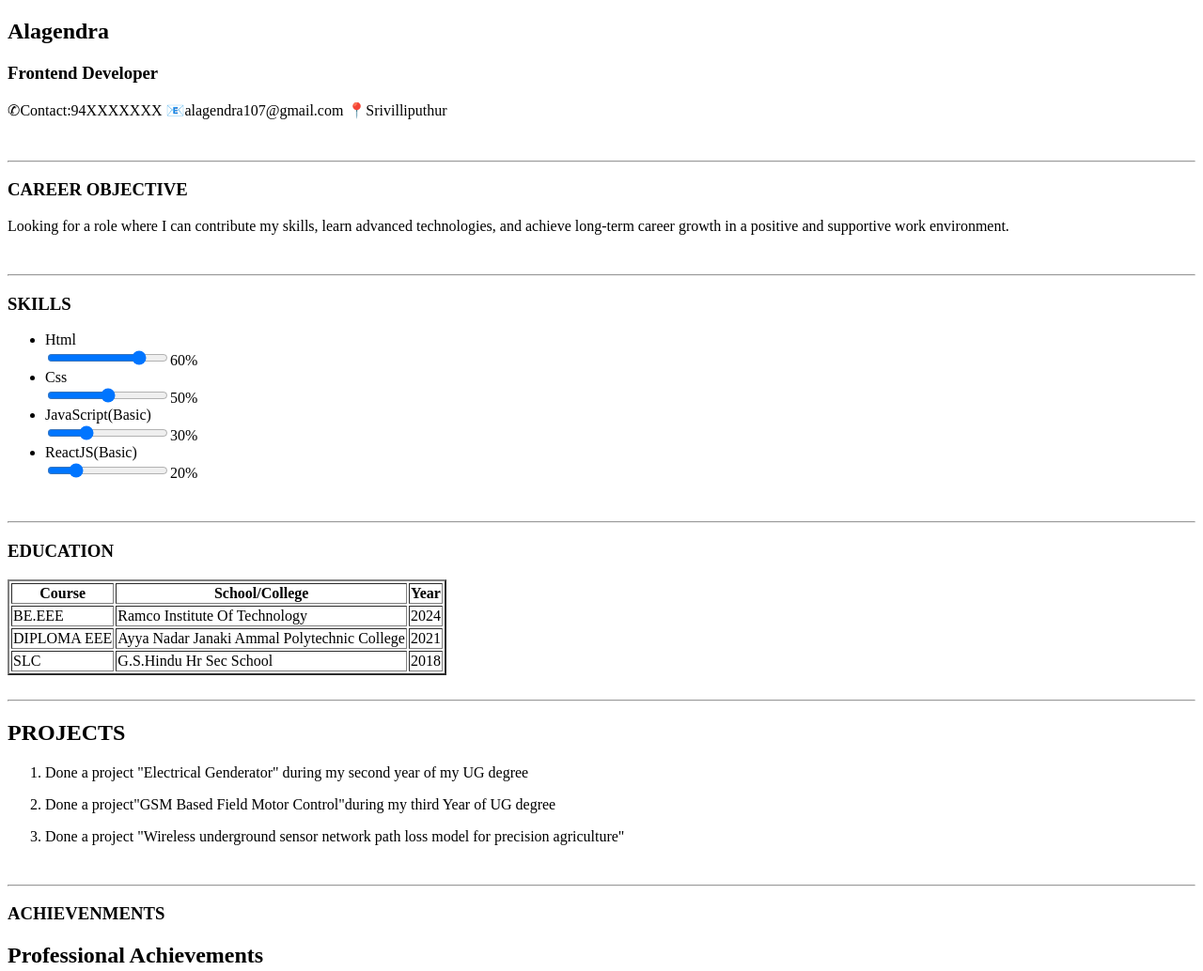
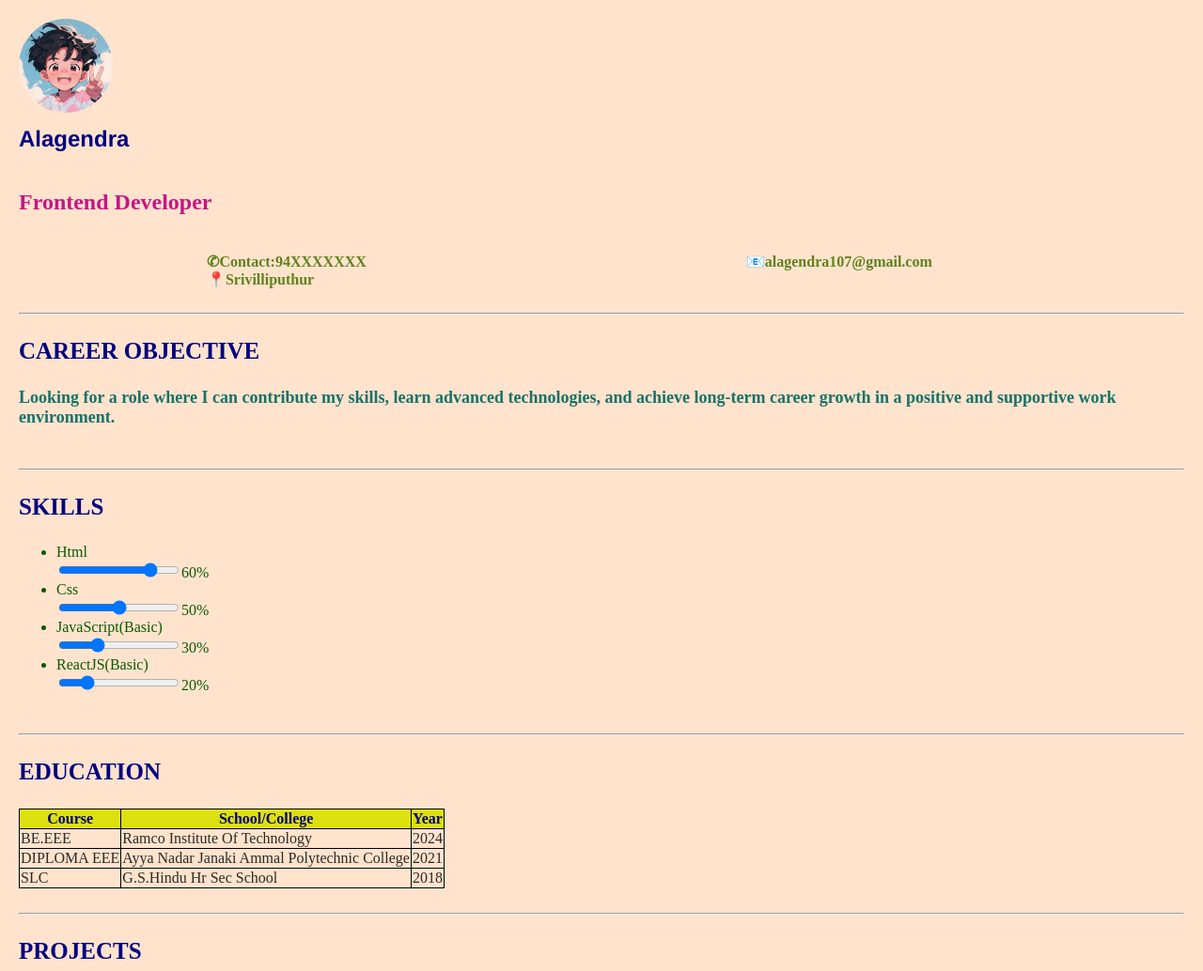
Before and after one commit to Alagendra-107/myFirstRepository, a plain HTML site: page myprofile.html in a window 1280 px wide. Shown: the top 1034 px of the page at 94% size. Drawn offline with Linux system fonts and the light colour scheme.

Commit message:
profile in basic css in using to design

```diff
--- a/myprofile.css
+++ b/myprofile.css
@@ -1,3 +1,96 @@
-.contact{
+body{
+    margin: 10px;
+    padding: 10px;
+    /* background-image: url("https://m.media-amazon.com/images/I/816kCO93-pL._AC_UF894,1000_QL80_.jpg"); */
+    background-color:#ffe3cd;
+    background-repeat: no-repeat;
+    background-size: cover;
+   color: navy;
+}
+
+.section_header > img{
+    width: 100px;
+    height: 100px;
+    border-radius:100px;
 
 }
+.header_name{
+    font-family:'Franklin Gothic Medium', 'Arial Narrow', Arial, sans-serif;
+    margin-top: 10px;
+    font-weight:bolder;
+
+}
+.heading_subhead{
+    font-weight: bold;
+    color: #C71585;
+    font-size:x-large;
+
+
+}
+
+.section_contact>span{
+    font-weight: bolder;
+    flex-wrap: wrap;
+    margin: 200px;
+    color: rgb(97, 130, 30);
+}
+
+.career_container>p{
+   color: rgb(23, 114, 105);
+   font-size: large;
+   font-weight: bold;
+}
+
+h3{
+    font-size: 25px;
+    text-decoration: none;
+}
+h3:hover{
+    font-size: 28px;
+    text-decoration: underline;
+    cursor:pointer;
+}
+
+.section_skills>ul{
+    color: #0d5802;
+}
+.section_education table {
+    width: 50%%;
+    border-collapse: collapse;
+}
+
+.section_education th,td {
+    border: 1px solid black;
+}
+
+.section_education th {
+    background-color: #dde00f;
+}
+
+.section_education td{
+    color:#2e2923;
+}
+
+.section_orderline{
+   color:brown;
+   font-size: 18px;
+    font-weight: bold;
+
+}
+.section_achiev>h2{
+    color: orangered;
+}
+.section_achiev>h3{
+    color: teal;
+}
+.section_achiev>ul{
+    color: rgb(91, 0, 114);
+    font-size: large;
+    font-weight: bold;
+}
+.section_achiev>p{
+    color: rgb(91, 0, 114);
+    font-size: large;
+    font-weight: bold;
+
+}
--- a/myprofile.html
+++ b/myprofile.html
@@ -2,23 +2,24 @@
 <html lang="en">
     <head>
         <title>MyProfile</title>
+        <link rel="stylesheet" href="./myprofile.css">
       <meta charset="UTF-8">
     </head>
     <body>
         <header>
-         <section>
-            <h1>Alagendra</h1>
-            <h3>Frontend Developer</h3>
+         <section class="section_header">
+            <img src="./anime-boy-with-peace-sign-front-blue-sky-generative-ai_958192-91158.jpg" alt="">
+            <h1 class="header_name">Alagendra</h1>
+            <h5 class="heading_subhead">Frontend Developer</h5>
          </section>
-         <section className="contact">
+         <section class="section_contact">
             <span>✆Contact:94XXXXXXX</span>
             <span>📧alagendra107@gmail.com</span>
             <span>📍Srivilliputhur</span>
          </section>
          <br>
-         <br>
          <hr>
-         <section>
+         <section class="career_container">
             <h3>CAREER OBJECTIVE</h3>
             <p>Looking for a role where I can contribute my skills, learn advanced technologies, and achieve long-term career growth in a positive and supportive work environment.</p>
          </section>
@@ -27,9 +28,9 @@
         </header>
 
         <main>
-            <section>
-            <h3>SKILLS</h3>
-            <ul>
+            <section class="section_skills">
+            <h3 class="section_heading">SKILLS</h3>
+            <ul class="section_underline">
                 <li>Html</li>
                 <input type="range" name="" id="" value="80"><span>60%</span>
                 <li>Css</li>
@@ -44,9 +45,9 @@
          <br>
          <hr>
 
-         <section>
-           <h3>EDUCATION</h3>
-           <table border="2">
+         <section class="section_education">
+           <h3 class="section_heading1">EDUCATION</h3>
+           <table border="0" class="section_table">
             <thead>
                 <tr>
                     <th>Course</th>
@@ -75,9 +76,9 @@
          </section>
          <br>
          <hr>
-          <section>
-            <h2>PROJECTS</h2>
-            <ol>
+          <section class="section_project">
+            <h3 class="section_heading2">PROJECTS</h3>
+            <ol class="section_orderline">
                 <li><p>Done a project "Electrical Genderator" during my second year of my UG degree</p></li>
                 <li><p>Done a project"GSM Based Field Motor Control"during my third Year of UG degree</p></li>
                 <li><p>Done a project "Wireless underground sensor network path loss model for precision agriculture"</p></li>
@@ -86,7 +87,7 @@
          <br>
          <hr>
 
-           <section>
+           <section class="section_achiev">
             <h3>ACHIEVENMENTS</h3>
                <h2>Professional Achievements</h2>
                <h3>Short-Term Goals (1–3 Months)</h3>
--- a/style.css
+++ b/style.css
@@ -34,3 +34,5 @@ a{
 a:hover{
     font-size: 24px;
 }
+
+.classselector
--- /dev/null
+++ b/units.css
@@ -0,0 +1,14 @@
+body{
+    /* 2*16=32 */
+    font-size: 2rem;
+}
+
+#pxunit{
+    /* 2*rem 32 =64 */
+    font-size: 2em;
+}
+
+#child2{
+    /* 2*em 64=128 */
+   font-size: 2em;
+}
```
Also changed, not shown: htmlwithcss.html (+14 -0 lines), units.html (added, +13 -0 lines), anime-boy-with-peace-sign-front-blue-sky-generative-ai_958192-91158.jpg (added), download (1).jpeg (added), download 2.jpeg (added).
